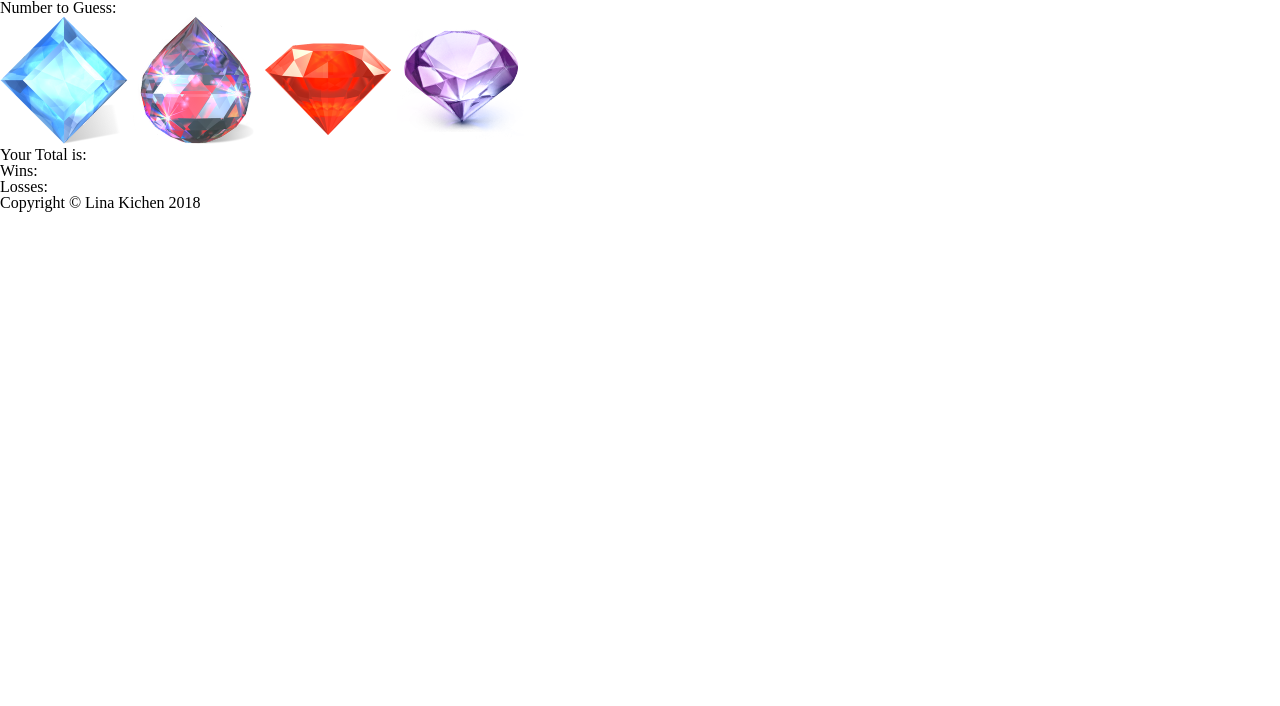
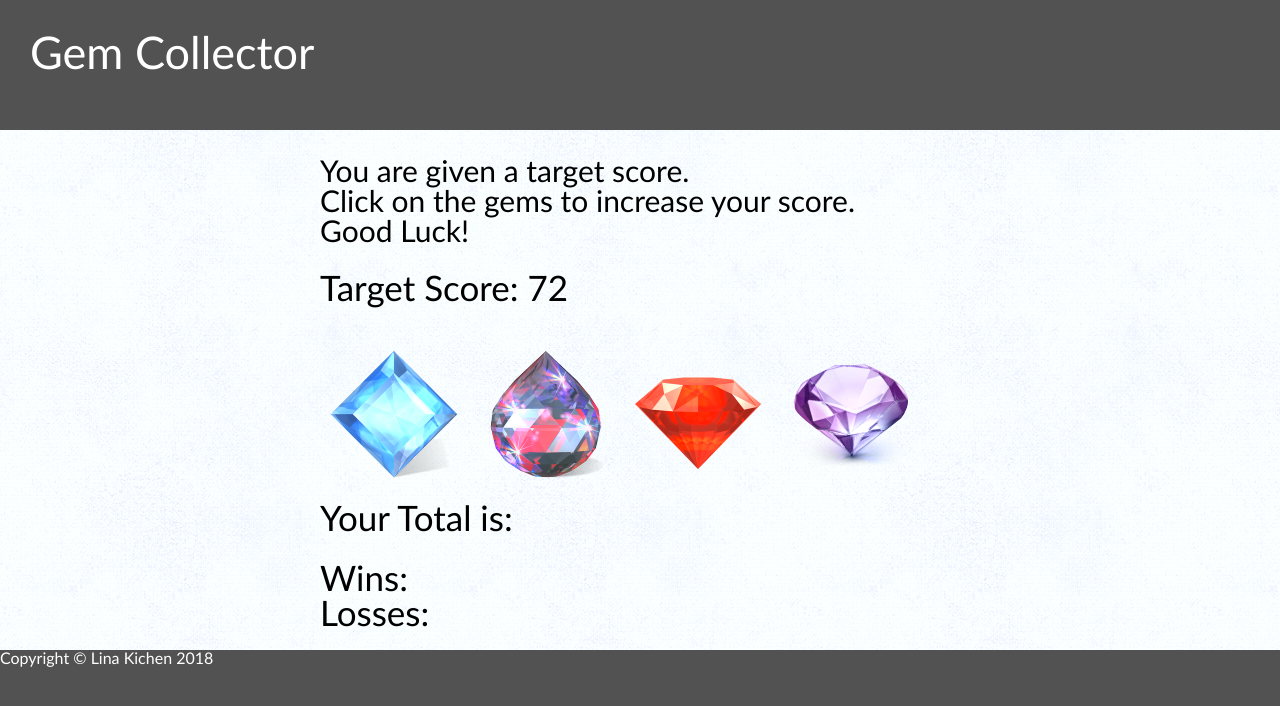
Before and after one commit to hkichen/Week-4-Game, a plain HTML site: page index.html in a window 1280 px wide. Drawn offline with nearby package versions, Linux system fonts and the light colour scheme.

```diff
--- a/assets/css/style.css
+++ b/assets/css/style.css
@@ -0,0 +1,43 @@
+body {
+    background-image: url(../images/ice_age.png);
+    font-family: 'Trebuchet MS', 'Lucida Sans Unicode', 'Lucida Grande', 'Lucida Sans', Arial, sans-serif;
+
+}
+header {
+    background: #525252;
+    height: 100px;
+    color: #fff;
+    font-size: 45px;
+    padding-top: 30px;
+    padding-left: 30px;
+}
+
+.content {
+    margin: 0 auto;
+    width: 640px;
+}
+
+.instructions {
+    font-size: 30px;
+    margin-top: 25px;
+    margin-bottom: 25px;
+}
+
+.crystal-image {
+    margin: 20px 10px 20px 10px;
+}
+
+h1, .yourCounter, .score {
+    font-size:35px;
+    margin-bottom: 25px;
+}
+
+footer {
+    background: #525252;
+    width: 100%;
+    height: 150px;
+    color: #fff;
+    position: fixed;
+    left: 0;
+    bottom: 0;
+}
--- a/assets/javascript/game.js
+++ b/assets/javascript/game.js
@@ -17,13 +17,23 @@
 
     //assign data-value to each image with random numbers between 1 and 12
     for (var i = 0; i < randoms.length; i++) {
-        var imageCrystal = $(".crystal-image");
-        imageCrystal.attr("data-crystalvalue", randoms[i]);
+        var gemBlue = $("#gemBlue")
+            gemBlue.attr("value", randoms[0]);
+            console.log(gemBlue);
+        var gemMulti = $("#gemMulti")
+            gemMulti.attr("value", randoms[1]);
+            console.log(gemMulti);
+        var gemRed = $("#gemRed")
+            gemRed.attr("value", randoms[2]);
+            console.log(gemRed);
+        var gemPurple = $("#gemPurple")
+            gemPurple.attr("value", randoms[3]);
+            console.log(gemPurple);
     }
 
 //make win, loss and game reset
     crystals.on("click", ".crystal-image", function() {
-        var crystalValue = ($(this).attr("data-crystalvalue"));
+        var crystalValue = ($(this).attr("value"));
         crystalValue = parseInt(crystalValue);
         counter += crystalValue;
         $("#yourCounter").text(counter);
--- a/index.html
+++ b/index.html
@@ -4,15 +4,24 @@
     <title>Gem Game</title>
     <link rel="stylesheet" href="assets/css/reset.css">
     <link rel="stylesheet" href="assets/css/style.css">
+    <script src="https://ajax.googleapis.com/ajax/libs/jquery/3.3.1/jquery.min.js"></script>
 
 </head>
 <body>
-    <h1>Number to Guess: <span id="number-to-guess"></span></h1>
+    <header>Gem Collector</header>
+    <div class="content">
+        <div class="instructions">
+                You are given a target score.<br>
+                Click on the gems to increase your score.<br>
+                Good Luck!
+        </div>
+
+        <h1>Target Score: <span id="number-to-guess"></span></h1>
         <div id="crystals">
-        <img class="crystal-image" src="assets/images/gemBlue.png">
-        <img class="crystal-image" src="assets/images/gemMulti.png">
-        <img class="crystal-image" src="assets/images/gemRed.png">
-        <img class="crystal-image" src="assets/images/gemPurple.png">
+            <img id ="gemBlue" class="crystal-image" src="assets/images/gemBlue.png" value="">
+            <img id="gemMulti" class="crystal-image" src="assets/images/gemMulti.png" value="">
+            <img id="gemRed" class="crystal-image" src="assets/images/gemRed.png" value="">
+            <img id="gemPurple" class="crystal-image" src="assets/images/gemPurple.png" value="">
         </div>
         <div class="yourCounter">
             <h2 id="counter">Your Total is: <span id="yourCounter"></span></h2>
@@ -21,7 +30,10 @@
             <h2 id="wins">Wins: <span id="winCount"></span></h2>
             <h2 id="losses">Losses: <span id="lossCount"></span></h2>
         </div>
+    </div>
+
     <footer>Copyright © Lina Kichen 2018<br> </footer>
+
     <script type="text/javascript" src="assets/javascript/game.js"></script>
 </body>
 </html>
```
Also changed, not shown: assets/images/ice_age.png (added). Lines whose indentation alone changed are shown as unchanged.
